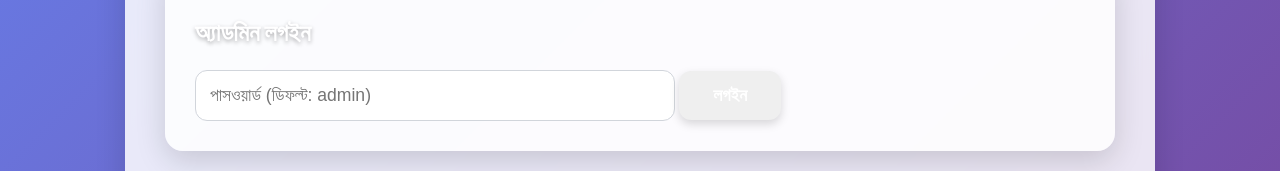
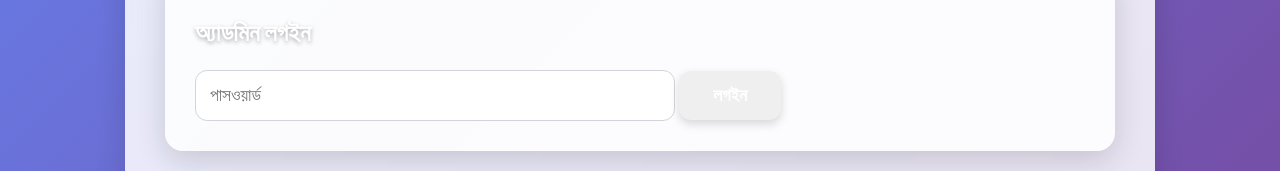
Before and after one commit to Aminnidal-byts/amin-voting, a plain HTML site: page index.html in a window 1280 px wide. Both pictures are taken after a click on the button "অ্যাডমিন প্যানেল". Shown: the part 270-441 px from the top of the page. Drawn offline with Linux system fonts and the light colour scheme.

Commit message:
Update index.html

```diff
--- a/index.html
+++ b/index.html
@@ -87,7 +87,7 @@
 
   <section id="admin-login" style="display:none;">
     <h2>অ্যাডমিন লগইন</h2>
-    <input type="password" id="adminPass" placeholder="পাসওয়ার্ড (ডিফল্ট: admin)">
+    <input type="password" id="adminPass" placeholder="পাসওয়ার্ড ">
     <button onclick="loginAdmin()">লগইন</button>
   </section>
 
```
